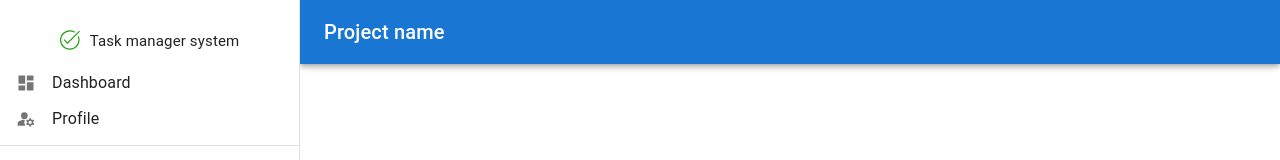
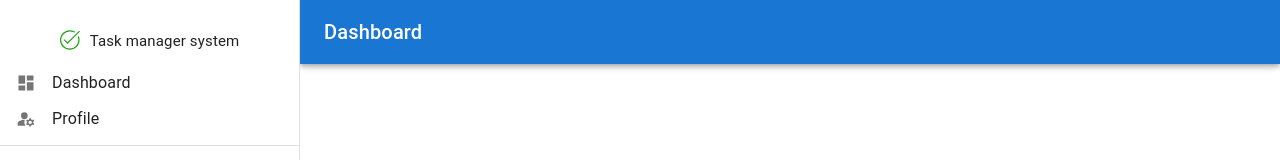
Before and after one commit to fernandoG494/task-manager-system, a React (Vite) app: page /dashboard in a window 1280 px wide. Shown: the top 160 px of the page. Built offline with nearby package versions, Linux system fonts and the light colour scheme; no server answers; sample sign-in values are in the browser's storage.

Commit message:
Dynamic title header implemented

```diff
--- a/src/App.tsx
+++ b/src/App.tsx
@@ -4,16 +4,21 @@ import { useNavigate } from "react-router-dom";
 
 import Router from "./routes/Router";
 import { ToastContainer } from "react-toastify";
+import { useDispatch } from "react-redux";
+import { setRoute } from "./store/slices/route.slice";
 
 function App() {
   const navigate = useNavigate();
+  const dispatch = useDispatch();
 
   useEffect(() => {
     if (localStorage.getItem("token")) {
       setTimeout(() => {
+        dispatch(setRoute("/dashboard"));
         navigate("/dashboard");
       }, 4000);
     } else {
+      dispatch(setRoute("/"));
       navigate("/");
     }
   }, []);
--- a/src/components/Layout/LoginComponent.tsx
+++ b/src/components/Layout/LoginComponent.tsx
@@ -12,6 +12,7 @@ import { ILoginFormValues } from "../../interfaces/layout.interfaces";
 import { setSession, setToken } from "../../store/slices/session.slice";
 
 import "../../styles/components/LoginRegister.scss";
+import { setRoute } from "../../store/slices/route.slice";
 
 const LoginComponent = () => {
   const [submitting, setSubmitting] = useState(false);
@@ -60,8 +61,9 @@ const LoginComponent = () => {
         );
 
         setTimeout(() => {
+          dispatch(setRoute("/dashboard"));
           navigate("/dashboard");
-        }, 4000);
+        }, 3200);
       } else {
         toast.error(response.response.data.message, {
           position: "top-center",
--- /dev/null
+++ b/src/components/Layout/TitleSelector.tsx
@@ -0,0 +1,23 @@
+import { Typography } from "@mui/material";
+
+import { ITitleSelector } from "../../interfaces/layout.interfaces";
+import { useEffect, useState } from "react";
+
+const TitleSelector = ({ route }: ITitleSelector) => {
+  const [title, setTitle] = useState("");
+
+  useEffect(() => {
+    switch (route) {
+      case "/dashboard":
+        setTitle("Dashboard");
+    }
+  }, [route]);
+
+  return (
+    <Typography variant="h6" noWrap component="div">
+      {title}
+    </Typography>
+  );
+};
+
+export default TitleSelector;
--- a/src/interfaces/layout.interfaces.ts
+++ b/src/interfaces/layout.interfaces.ts
@@ -15,3 +15,7 @@ export interface ISideMenu {
   setMobileOpen: (arg0: boolean) => void;
   mobileOpen: boolean | undefined;
 }
+
+export interface ITitleSelector {
+  route: string;
+}
--- a/src/interfaces/store.interface.ts
+++ b/src/interfaces/store.interface.ts
@@ -4,3 +4,7 @@ export interface ISessionStore {
   roles: string[];
   token: string;
 }
+
+export interface IRouteStore {
+  actualRoute: string;
+}
--- a/src/pages/DashboardPage.tsx
+++ b/src/pages/DashboardPage.tsx
@@ -8,17 +8,23 @@ import MenuIcon from "@mui/icons-material/Menu";
 import Typography from "@mui/material/Typography";
 import IconButton from "@mui/material/IconButton";
 import CssBaseline from "@mui/material/CssBaseline";
+import { useDispatch, useSelector } from "react-redux";
+
+import { RootState } from "../store";
+import { validToken } from "../services/apiService";
+import SideMenu from "../components/Layout/SideMenu";
+import { setRoute } from "../store/slices/route.slice";
 
 import "../styles/pages/DashboardPage.scss";
-
-import { validToken } from "../services/apiService";
-import SideMenu from "../components/Layout/SideMenu";
+import TitleSelector from "../components/Layout/TitleSelector";
 
 const drawerWidth = 300;
 
 const DashboardPage = () => {
   const token = localStorage.getItem("token");
   const navigate = useNavigate();
+  const dispatch = useDispatch();
+  const route = useSelector((state: RootState) => state.route.actualRoute);
 
   const [isValid, setIsValid] = useState(true);
 
@@ -37,7 +43,8 @@ const DashboardPage = () => {
       .catch((error) => error);
 
     if (!isValid) {
-      navigate("/");
+      dispatch(setRoute("/login"));
+      navigate("/login");
     }
   }, []);
 
@@ -61,9 +68,7 @@ const DashboardPage = () => {
           >
             <MenuIcon />
           </IconButton>
-          <Typography variant="h6" noWrap component="div">
-            Project name
-          </Typography>
+          <TitleSelector route={route} />
         </Toolbar>
       </AppBar>
       <Box
--- a/src/routes/Router.tsx
+++ b/src/routes/Router.tsx
@@ -6,6 +6,7 @@ const Router = () => {
   return (
     <Routes>
       <Route path="/" element={<LoginRegisterPage />} />
+      <Route path="/login" element={<LoginRegisterPage />} />
       <Route path="/dashboard" element={<DashboardPage />} />
       <Route path="/*" element={<LoginRegisterPage />} />
     </Routes>
--- a/src/store/index.ts
+++ b/src/store/index.ts
@@ -1,10 +1,12 @@
 import { configureStore } from "@reduxjs/toolkit";
 
+import routeReducer from "./slices/route.slice";
 import sessionReducer from "./slices/session.slice";
 
 const store = configureStore({
   reducer: {
     session: sessionReducer,
+    route: routeReducer,
   },
 });
 
--- /dev/null
+++ b/src/store/slices/route.slice.ts
@@ -0,0 +1,19 @@
+import { createSlice } from "@reduxjs/toolkit";
+import { IRouteStore } from "../../interfaces/store.interface";
+
+const initialState: IRouteStore = {
+  actualRoute: "",
+};
+
+const routeSlice = createSlice({
+  name: "route",
+  initialState,
+  reducers: {
+    setRoute: (state, action) => {
+      state.actualRoute = action.payload;
+    },
+  },
+});
+
+export const { setRoute } = routeSlice.actions;
+export default routeSlice.reducer;
```
